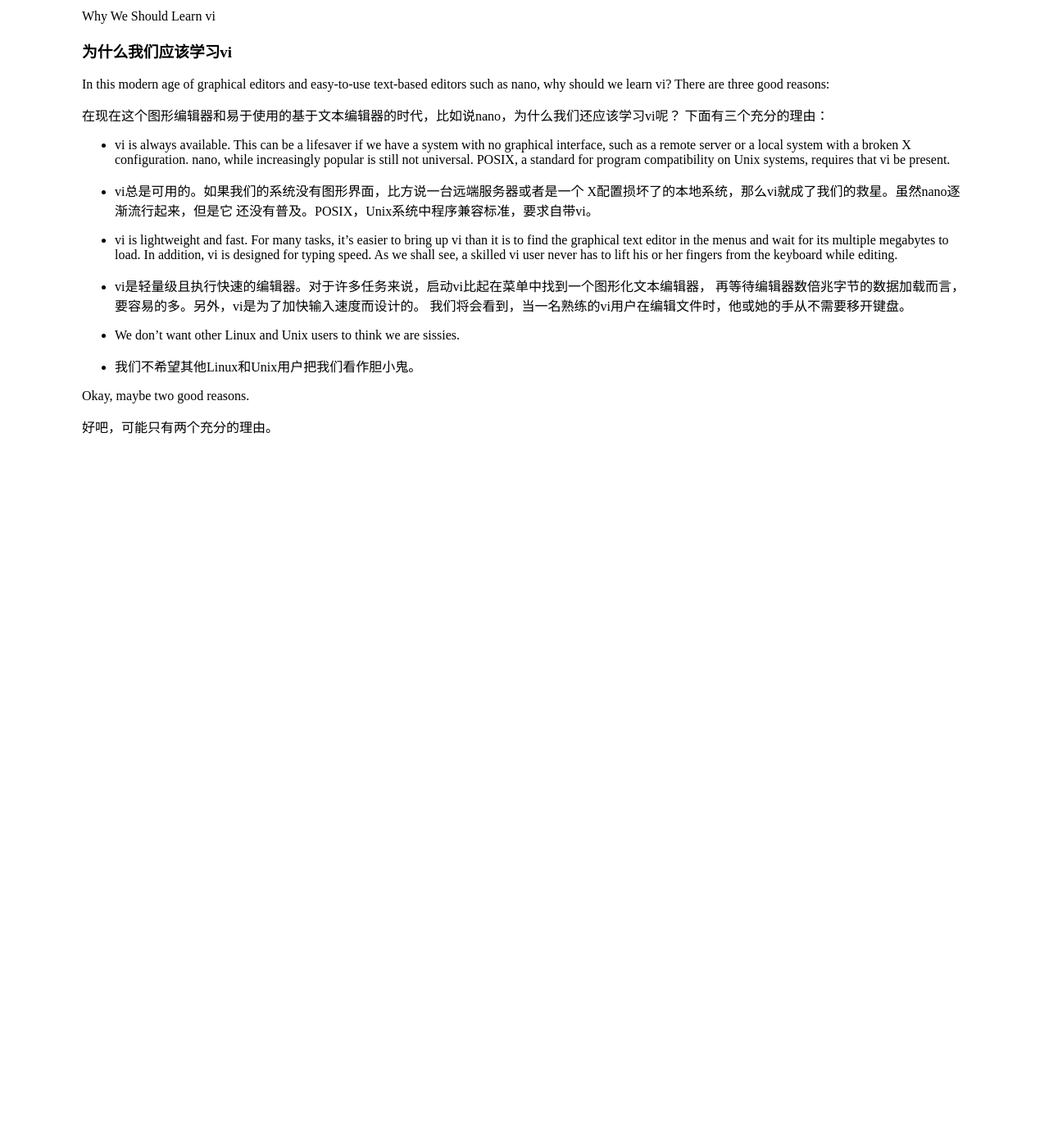
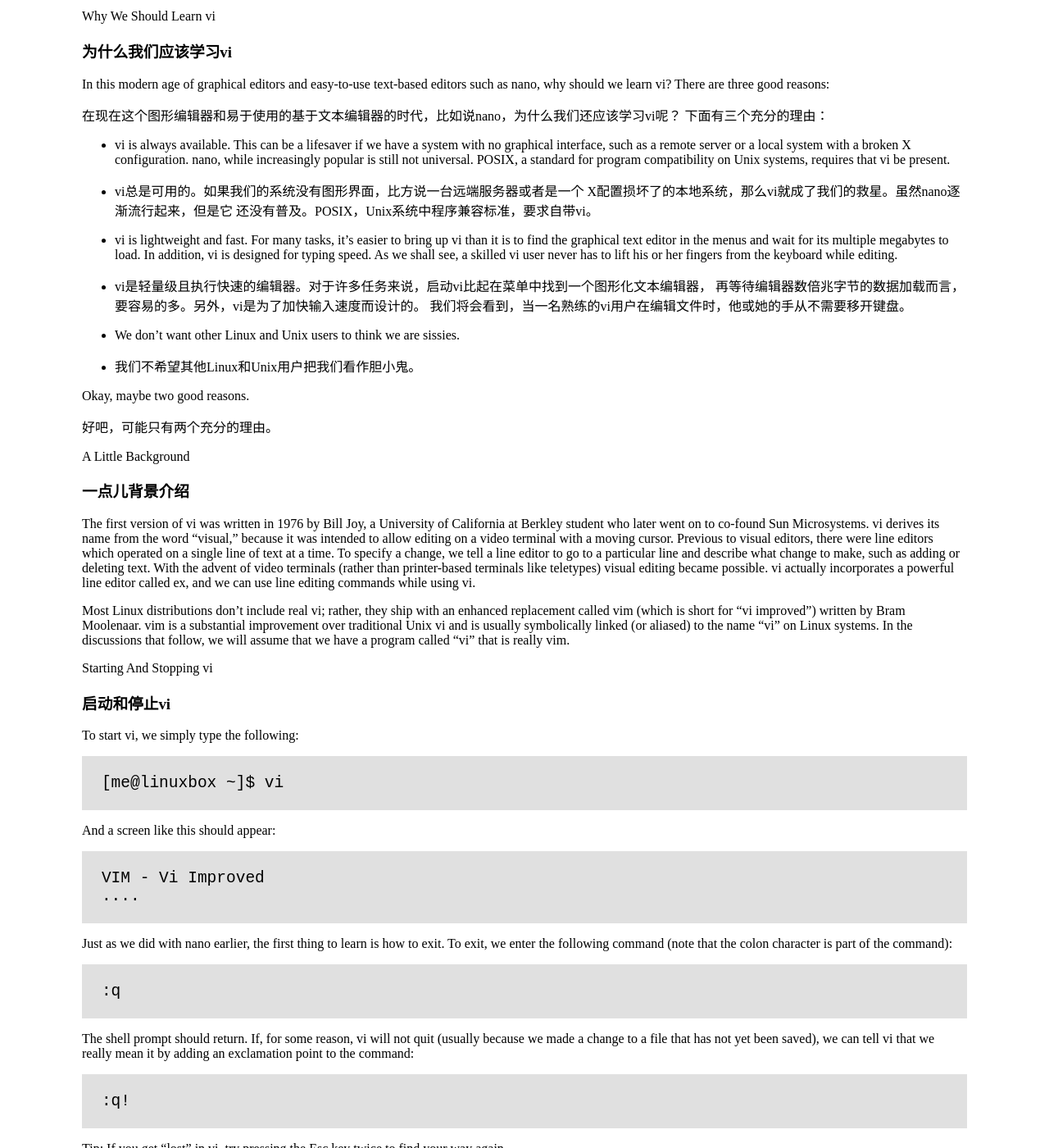
Before and after one commit to billie66/TLCL, a Jekyll site: the page built from book/vi.md, in a window 1280 px wide and 1400 px high, scrolled down 548 px. Shown: the whole window at 82% size. Built offline with Jekyll 4.4.1, drawn with Linux system fonts in a browser that asks for light colours; Markdown is read by kramdown in place of the engine named in the settings; before the commit the page ends 1096 px from its top, so only the background shows below that; some of the changed text lies outside the part shown.

Commit message:
add more paragraphs in 13th

```diff
--- a/book/vi.md
+++ b/book/vi.md
@@ -29,7 +29,7 @@ how to play “chopsticks” in vi.
 学习Linux命令行，就像要成为一名造诣很深的钢琴家一样，它不是我们一下午就能学会的技能。这需要
 经历几年的勤苦练习。在这一章中，我们将介绍vi（发音“vee eye”）文本编辑器，它是Unix传统中核心程序之一。
 vi因它难用的用户界面而有点声名狼藉，但是当我们看到一位大师坐在钢琴前开始演奏时，我们的确成了
-伟大艺术的见证人。虽然我们在这里不能成为大师，但是当我们学完这一章后，
+伟大艺术的见证人。虽然我们在这里不能成为vi大师，但是当我们学完这一章后，
 我们会知道怎样在vi中玩“筷子”。
 
 Why We Should Learn vi
@@ -67,3 +67,78 @@ why should we learn vi? There are three good reasons:
 Okay, maybe two good reasons.
 
 好吧，可能只有两个充分的理由。
+
+A Little Background
+
+### 一点儿背景介绍
+
+The first version of vi was written in 1976 by Bill Joy, a University of California at
+Berkley student who later went on to co-found Sun Microsystems. vi derives its name
+from the word “visual,” because it was intended to allow editing on a video terminal with
+a moving cursor. Previous to visual editors, there were line editors which operated on a
+single line of text at a time. To specify a change, we tell a line editor to go to a particular
+line and describe what change to make, such as adding or deleting text. With the advent
+of video terminals (rather than printer-based terminals like teletypes) visual editing
+became possible. vi actually incorporates a powerful line editor called ex, and we can
+use line editing commands while using vi.
+
+Most Linux distributions don't include real vi; rather, they ship with an enhanced
+replacement called vim (which is short for “vi improved”) written by Bram Moolenaar.
+vim is a substantial improvement over traditional Unix vi and is usually symbolically
+linked (or aliased) to the name “vi” on Linux systems. In the discussions that follow, we
+will assume that we have a program called “vi” that is really vim.
+
+Starting And Stopping vi
+
+### 启动和停止vi
+
+To start vi, we simply type the following:
+
+<div class="code"><pre>
+<tt>[me@linuxbox ~]$ vi</tt>
+</pre></div>
+
+And a screen like this should appear:
+
+<div class="code"><pre>
+<tt>VIM - Vi Improved
+....</tt>
+</pre></div>
+
+Just as we did with nano earlier, the first thing to learn is how to exit. To exit, we enter
+the following command (note that the colon character is part of the command):
+
+<div class="code"><pre>
+<tt>:q</tt>
+</pre></div>
+
+The shell prompt should return. If, for some reason, vi will not quit (usually because we
+made a change to a file that has not yet been saved), we can tell vi that we really mean it
+by adding an exclamation point to the command:
+
+<div class="code"><pre>
+<tt>:q!</tt>
+</pre></div>
+
+Tip: If you get “lost” in vi, try pressing the Esc key twice to find your way again.
+
+<table class="single" cellpadding="10" width="%100">
+<tr>
+<td>
+<h3>Compatibility Mode</h3>
+<p>In the example startup screen above (taken from Ubuntu 8.04), we see the text
+“Running in Vi compatible mode.” This means that vim will run in a mode that
+is closer to the normal behavior of vi rather than the enhanced behavior of vim.
+For purposes of this chapter, we will want to run vim with its enhanced behavior.
+To do this, you have a few options: </p>
+<p>Try running vim instead of vi.</p>
+<p>If that works, consider adding alias vi='vim' to your .bashrc file. </p>
+<p>Alternately, use this command to add a line to your vim configuration file: </p>
+<p>echo "set nocp" &gt;&gt; ~/.vimrc </p>
+<p>Different Linux distributions package vim in different ways. Some distributions
+install a minimal version of vim by default that only supports a limiting set of
+vim features. While preforming the lessons that follow, you may encounter
+missing features. If this is the case, install the full version of vim.</p>
+</td>
+</tr>
+</table>
```
